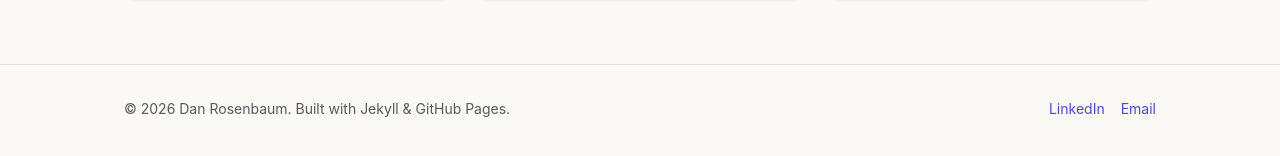
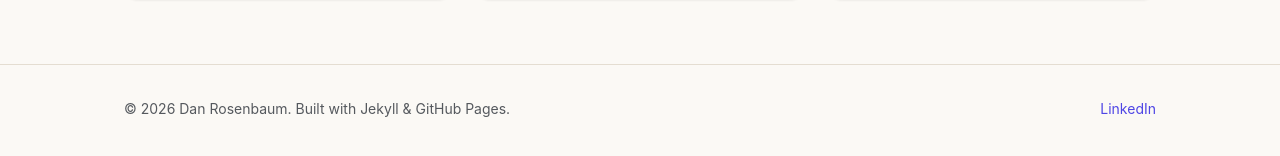
Before and after one commit to drosenbaum1794/portfolio, a Jekyll site: the page built from index.md, in a window 1280 px wide and 1277 px high. Shown: the part 1111-1267 px from the top of the window. Built offline with Jekyll 4.4.1, drawn with Linux system fonts in a browser that asks for light colours.

Commit message:
Remove email link from footer
Removed email link from footer if author email is present.

```diff
--- a/_includes/footer.html
+++ b/_includes/footer.html
@@ -4,7 +4,6 @@
     <div class="site-footer__links">
       {% if site.author.github %}<a href="{{ site.author.github }}" target="_blank" rel="noopener">GitHub</a>{% endif %}
       {% if site.author.linkedin %}<a href="{{ site.author.linkedin }}" target="_blank" rel="noopener">LinkedIn</a>{% endif %}
-      {% if site.author.email %}<a href="mailto:{{ site.author.email }}">Email</a>{% endif %}
     </div>
   </div>
 </footer>
```
